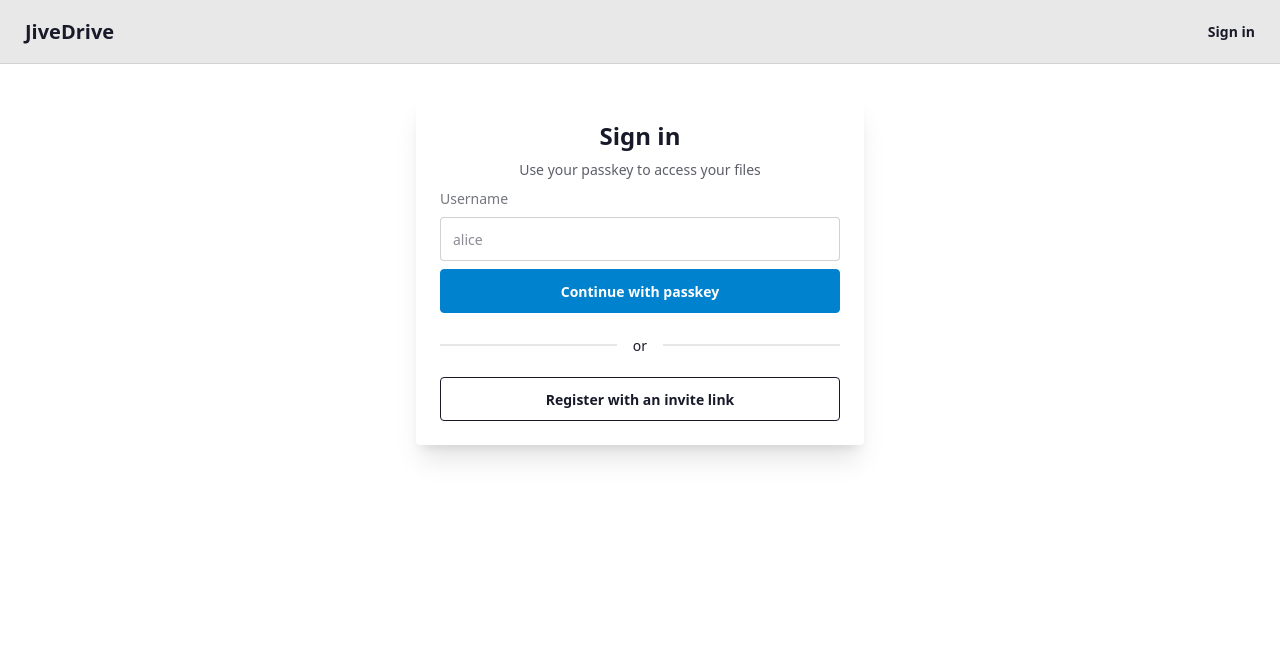
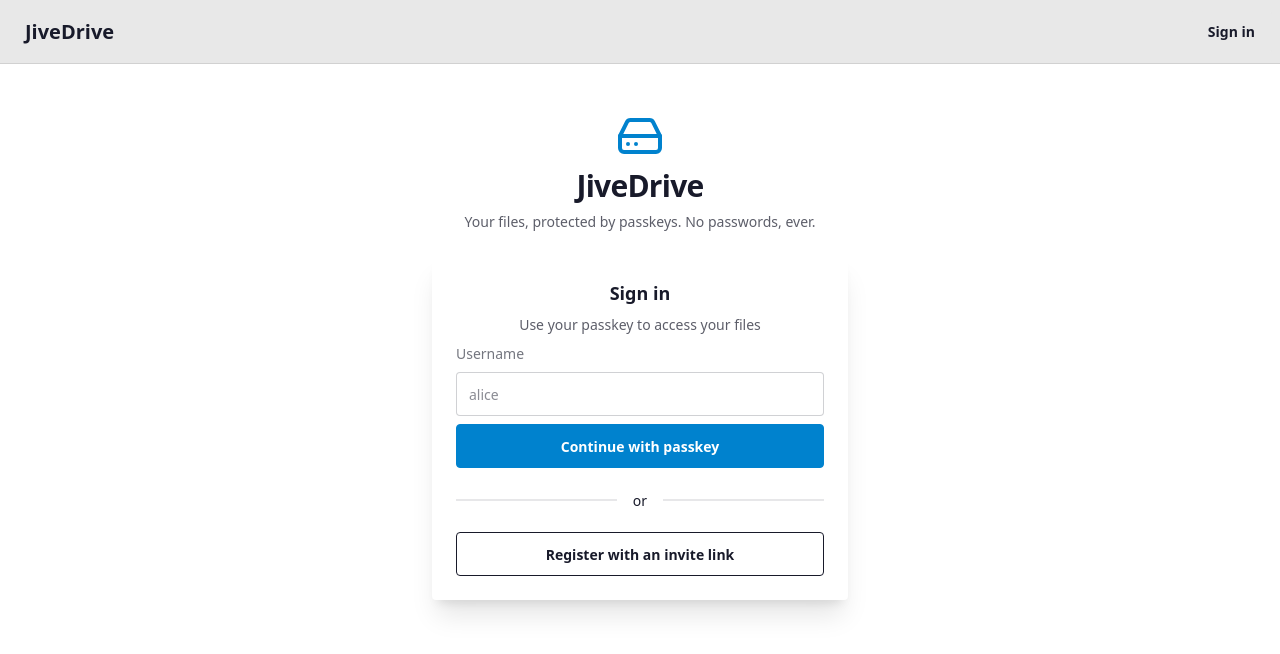
Before and after one commit to johngrimes/jivedrive, a React (Vite) app in the folder frontend/: page / in a window 1280 px wide. Shown: the top 654 px of the page. Built offline with nearby package versions, Linux system fonts and the light colour scheme; no server answers.

Commit message:
Add branded hero and drive mark to the auth pages

```diff
--- /dev/null
+++ b/frontend/src/components/icons.tsx
@@ -0,0 +1,39 @@
+/**
+ * Shared inline SVG icons (stroke-style, Lucide-derived paths). Icons
+ * inherit `currentColor` so they adapt to the active daisyUI theme, and
+ * carry `aria-hidden="true"` because every usage site provides its own
+ * accessible label (constitution V). Icons are plain functions returning
+ * JSX - no classes, no icon library dependency (constitution II).
+ */
+
+/** Common props for every icon. */
+interface IconProps {
+  /** Tailwind size/colour classes; defaults to a 16px icon. */
+  className?: string;
+}
+
+/**
+ * Drive icon used as the brand mark on the auth pages.
+ *
+ * @param props - optional size/colour classes
+ * @returns the icon element
+ */
+export function DriveIcon({ className = "size-4" }: IconProps) {
+  return (
+    <svg
+      aria-hidden="true"
+      className={className}
+      viewBox="0 0 24 24"
+      fill="none"
+      stroke="currentColor"
+      strokeWidth="2"
+      strokeLinecap="round"
+      strokeLinejoin="round"
+    >
+      <path d="M22 12H2" />
+      <path d="M5.45 5.11 2 12v6a2 2 0 0 0 2 2h16a2 2 0 0 0 2-2v-6l-3.45-6.89A2 2 0 0 0 16.76 4H7.24a2 2 0 0 0-1.79 1.11z" />
+      <line x1="6" x2="6.01" y1="16" y2="16" />
+      <line x1="10" x2="10.01" y1="16" y2="16" />
+    </svg>
+  );
+}
--- a/frontend/src/pages/Register.tsx
+++ b/frontend/src/pages/Register.tsx
@@ -4,6 +4,7 @@ import { startRegistration } from "@simplewebauthn/browser";
 import { postRegisterOptions, postRegisterVerify } from "../api/client";
 import type { ApiClientError, RegisterOptionsResponse } from "../api/client";
 import { useSession } from "../auth/sessionContext";
+import { DriveIcon } from "../components/icons";
 
 /**
  * Register page: claims an invite token from the URL and creates the
@@ -80,14 +81,21 @@ export function Register() {
   }
 
   return (
+    <div className="hero w-full">
+      <div className="hero-content w-full max-w-md flex-col items-center gap-6 py-4">
+        <div className="flex flex-col items-center gap-2 text-center">
+          <DriveIcon className="size-12 text-primary" />
+          <h1 className="text-3xl font-bold tracking-tight">JiveDrive</h1>
+          <p className="text-sm opacity-70">
+            You have been invited to a private space.
+          </p>
+        </div>
         <section
           className="card bg-base-100 w-full max-w-md shadow-xl"
           aria-label="Register with invite"
         >
           <div className="card-body">
-        <h1 className="card-title justify-center text-2xl">
-          Register your passkey
-        </h1>
+            <h2 className="card-title justify-center">Register your passkey</h2>
             <p className="text-sm opacity-70 text-center">
               You have been invited to JiveDrive
             </p>
@@ -101,8 +109,8 @@ export function Register() {
             {!token && !loading && !invite && (
               <>
                 <p className="alert alert-error" role="alert">
-              This link is missing an invite token. Open the full invite link to
-              register.
+                  This link is missing an invite token. Open the full invite
+                  link to register.
                 </p>
                 <Link className="btn btn-outline w-full" to="/">
                   Back to sign in
@@ -172,5 +180,7 @@ export function Register() {
             )}
           </div>
         </section>
+      </div>
+    </div>
   );
 }
--- a/frontend/src/pages/SignIn.tsx
+++ b/frontend/src/pages/SignIn.tsx
@@ -16,6 +16,7 @@ import {
 } from "../api/client";
 import type { ApiClientError } from "../api/client";
 import { useSession } from "../auth/sessionContext";
+import { DriveIcon } from "../components/icons";
 
 /**
  * Sign-in page: enter a username, then complete the passkey prompt.
@@ -104,12 +105,21 @@ export function SignIn() {
   }
 
   return (
+    <div className="hero w-full">
+      <div className="hero-content w-full max-w-md flex-col items-center gap-6 py-4">
+        <div className="flex flex-col items-center gap-2 text-center">
+          <DriveIcon className="size-12 text-primary" />
+          <h1 className="text-3xl font-bold tracking-tight">JiveDrive</h1>
+          <p className="text-sm opacity-70">
+            Your files, protected by passkeys. No passwords, ever.
+          </p>
+        </div>
         <section
-      className="card bg-base-100 w-full max-w-md shadow-xl"
+          className="card bg-base-100 w-full shadow-xl"
           aria-label="Sign in"
         >
           <div className="card-body">
-        <h1 className="card-title justify-center text-2xl">Sign in</h1>
+            <h2 className="card-title justify-center">Sign in</h2>
             <p className="text-sm opacity-70 text-center">
               Use your passkey to access your files
             </p>
@@ -157,5 +167,7 @@ export function SignIn() {
             </Link>
           </div>
         </section>
+      </div>
+    </div>
   );
 }
```
Lines whose indentation alone changed are shown as unchanged.
